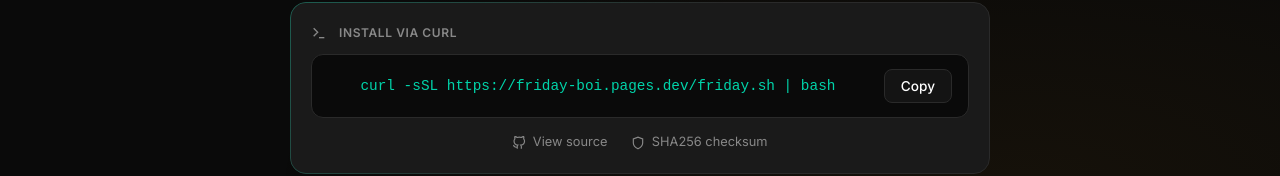
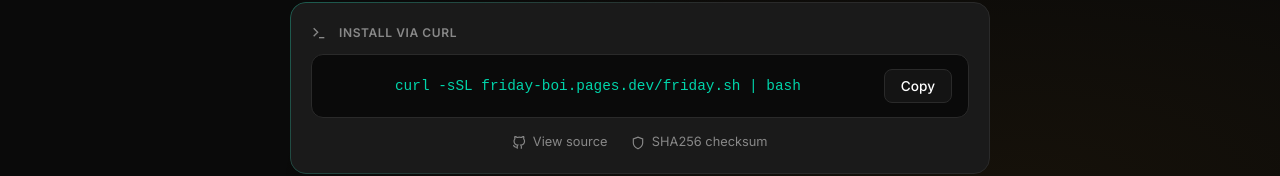
Before and after one commit to juicecreepz/friday, a website: page public/index.html in a window 1280 px wide. Both pictures are taken after a click on the button "Copy". Shown: the part 456-632 px from the top of the page. Drawn offline with Linux system fonts and the light colour scheme; no server answers.

Commit message:
style: cleaner curl command without https://

```diff
--- a/public/index.html
+++ b/public/index.html
@@ -872,7 +872,7 @@
                     Install via curl
                 </div>
                 <div class="install-command">
-                    <code>curl -sSL https://friday-boi.pages.dev/friday.sh | bash</code>
+                    <code>curl -sSL friday-boi.pages.dev/friday.sh | bash</code>
                     <button class="copy-btn" onclick="copyCommand(this)">Copy</button>
                 </div>
                 <div class="install-meta">
@@ -1097,7 +1097,7 @@
 
     <script>
         function copyCommand(btn) {
-            navigator.clipboard.writeText('curl -sSL https://friday-boi.pages.dev/friday.sh | bash').then(() => {
+            navigator.clipboard.writeText('curl -sSL friday-boi.pages.dev/friday.sh | bash').then(() => {
                 btn.textContent = 'Copied!';
                 btn.classList.add('copied');
                 setTimeout(() => {
```
